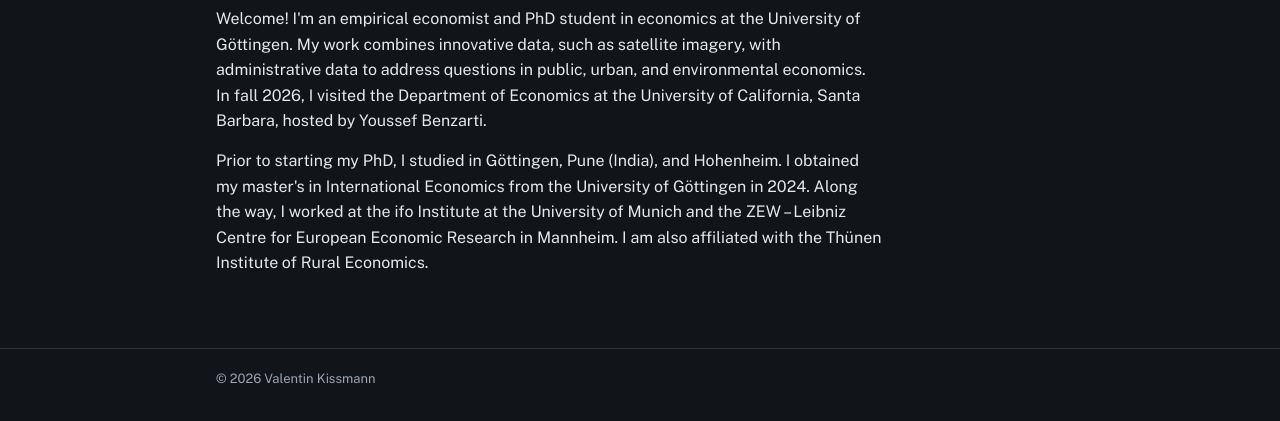
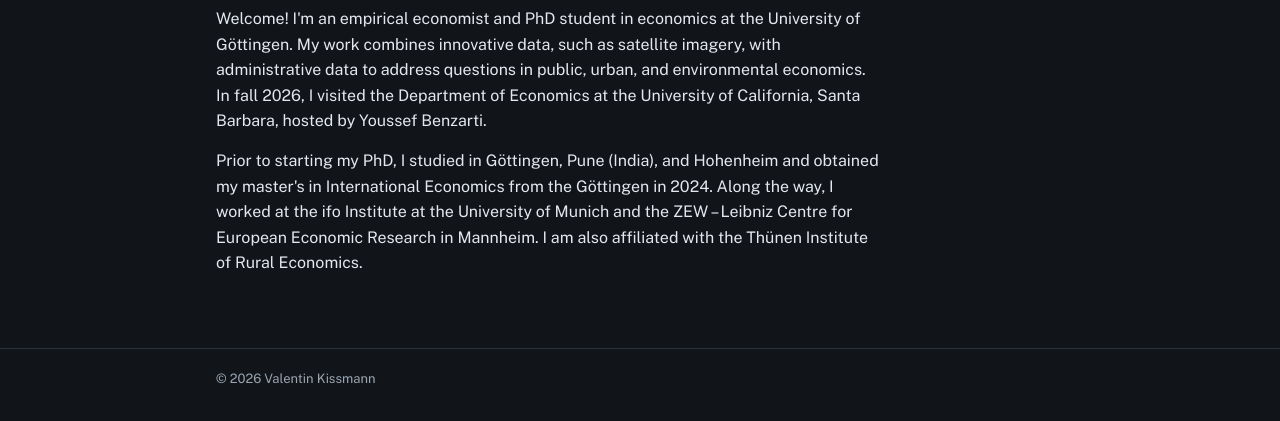
Before and after one commit to vkissmann/vkissmann.github.io, a plain HTML site: page index.html in a window 1280 px wide. Shown: the part 237-658 px from the top of the page. Drawn offline with nearby package versions, Linux system fonts and the light colour scheme.

Commit message:
Update bio paragraph in index.html
Revised bio paragraph for clarity and conciseness.

```diff
--- a/index.html
+++ b/index.html
@@ -293,7 +293,7 @@ footer .inner { padding-block: 20px; color: var(--muted); font-size: 13px; }
       <div class="intro">
         <div class="bio">
           <p>Welcome! I'm an empirical economist and PhD student in economics at the University of Göttingen. My work combines innovative data, such as satellite imagery, with administrative data to address questions in public, urban, and environmental economics. In fall 2026, I visited the Department of Economics at the University of California, Santa Barbara, hosted by Youssef Benzarti.</p>
-          <p>Prior to starting my PhD, I studied in Göttingen, Pune (India), and Hohenheim. I obtained my master's in International Economics from the University of Göttingen in 2024. Along the way, I worked at the ifo Institute at the University of Munich and the ZEW – Leibniz Centre for European Economic Research in Mannheim. I am also affiliated with the Thünen Institute of Rural Economics.</p>
+          <p>Prior to starting my PhD, I studied in Göttingen, Pune (India), and Hohenheim and obtained my master's in International Economics from the Göttingen in 2024. Along the way, I worked at the ifo Institute at the University of Munich and the ZEW – Leibniz Centre for European Economic Research in Mannheim. I am also affiliated with the Thünen Institute of Rural Economics.</p>
         </div>
       </div>
 
```
